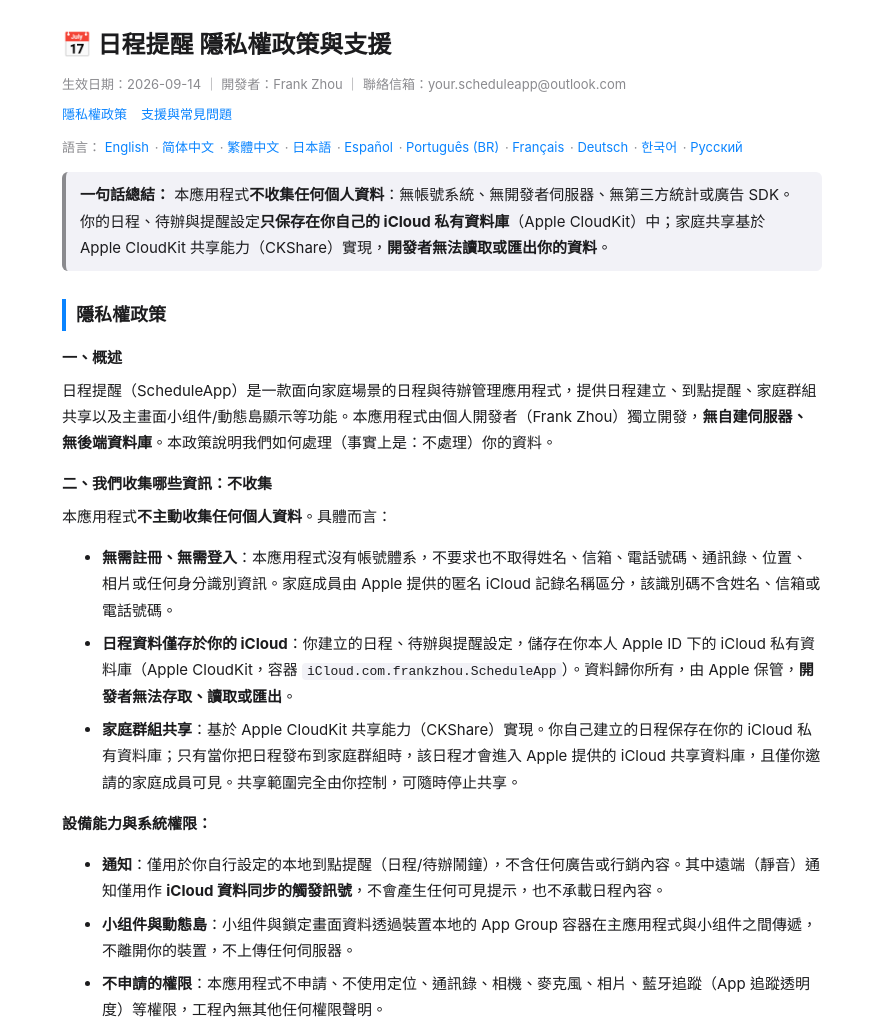
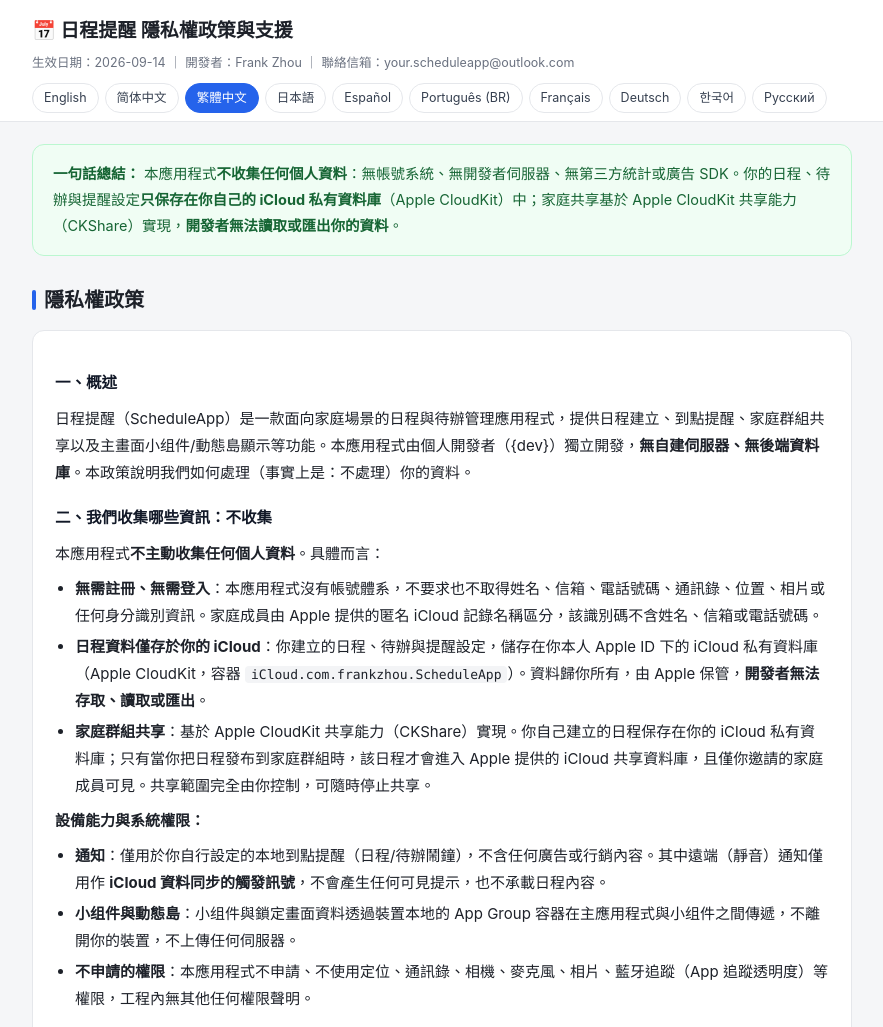
Before and after one commit to 4gk5msrpwv-cpu/privacy-pages-scheduleapp, a plain HTML site: page zh-Hant/index.html in a window 1280 px wide. Shown: the top 1027 px of the page, without its empty margins (198-1081 px from the left). Drawn offline with Linux system fonts and the light colour scheme.

Commit message:
Rewrite privacy policy per CloudKit architecture (KidsLearn-style, 10 languages)

```diff
--- a/zh-Hant/index.html
+++ b/zh-Hant/index.html
@@ -1,71 +1,127 @@
 <!DOCTYPE html>
-<html lang="zh-Hant">
+<html lang="zh-TW">
 <head>
-<meta charset="utf-8">
-<meta name="viewport" content="width=device-width, initial-scale=1">
-<meta name="color-scheme" content="light dark">
+<meta charset="UTF-8">
+<meta name="viewport" content="width=device-width, initial-scale=1.0">
+<title>日程提醒 App 隱私權政策與支援</title>
 <meta name="description" content="日程提醒 App 隱私權政策與支援：不收集任何個人資料，資料僅儲存於使用者本人的 iCloud。">
-<title>日程提醒 App 隱私權政策與支援</title>
+<link rel="canonical" href="https://4gk5msrpwv-cpu.github.io/privacy-pages-scheduleapp/zh-Hant/">
+  <link rel="alternate" hreflang="en" href="https://4gk5msrpwv-cpu.github.io/privacy-pages-scheduleapp/">
+  <link rel="alternate" hreflang="zh-Hans" href="https://4gk5msrpwv-cpu.github.io/privacy-pages-scheduleapp/zh-Hans/">
+  <link rel="alternate" hreflang="zh-Hant" href="https://4gk5msrpwv-cpu.github.io/privacy-pages-scheduleapp/zh-Hant/">
+  <link rel="alternate" hreflang="ja" href="https://4gk5msrpwv-cpu.github.io/privacy-pages-scheduleapp/ja/">
+  <link rel="alternate" hreflang="es" href="https://4gk5msrpwv-cpu.github.io/privacy-pages-scheduleapp/es/">
+  <link rel="alternate" hreflang="pt-BR" href="https://4gk5msrpwv-cpu.github.io/privacy-pages-scheduleapp/pt-BR/">
+  <link rel="alternate" hreflang="fr" href="https://4gk5msrpwv-cpu.github.io/privacy-pages-scheduleapp/fr/">
+  <link rel="alternate" hreflang="de" href="https://4gk5msrpwv-cpu.github.io/privacy-pages-scheduleapp/de/">
+  <link rel="alternate" hreflang="ko" href="https://4gk5msrpwv-cpu.github.io/privacy-pages-scheduleapp/ko/">
+  <link rel="alternate" hreflang="ru" href="https://4gk5msrpwv-cpu.github.io/privacy-pages-scheduleapp/ru/">
+  <link rel="alternate" hreflang="x-default" href="https://4gk5msrpwv-cpu.github.io/privacy-pages-scheduleapp/">
+<meta property="og:title" content="日程提醒 App 隱私權政策與支援">
+<meta property="og:description" content="日程提醒 App 隱私權政策與支援：不收集任何個人資料，資料僅儲存於使用者本人的 iCloud。">
 <style>
-:root{color-scheme:light dark;--bg:#ffffff;--fg:#1c1c1e;--fg2:#8a8a8e;--border:#d1d1d6;--quote:#f2f2f7;--accent:#0a84ff}
-@media (prefers-color-scheme:dark){:root{--bg:#000000;--fg:#f2f2f7;--fg2:#98989f;--border:#38383a;--quote:#1c1c1e;--accent:#0a84ff}}
-body{font-family:-apple-system,'PingFang SC','Hiragino Sans GB','Microsoft YaHei',sans-serif;color:var(--fg);background:var(--bg);line-height:1.75;margin:0;padding:24px 16px;font-size:15px}
-.wrap{max-width:760px;margin:0 auto}
-h1{font-size:24px;margin:0 0 6px}
-h2{font-size:18px;margin:28px 0 8px;border-left:4px solid var(--accent);padding-left:10px}
-h3{font-size:15px;margin:14px 0 4px}
-p,li{margin:7px 0}
-.meta,.langs,.nav,.footer{color:var(--fg2);font-size:13px}
-.nav{margin:6px 0 0}
-.nav a{color:var(--accent);text-decoration:none;margin-right:14px}
-.langs{margin:10px 0 0}
-.langs a{color:var(--accent);text-decoration:none;margin-right:2px}
-blockquote{background:var(--quote);border-left:4px solid var(--fg2);margin:14px 0;padding:10px 14px;border-radius:6px}
-a{color:var(--accent)}
-code{background:var(--quote);padding:1px 5px;border-radius:4px;font-size:13px}
-.footer{margin-top:36px;border-top:1px solid var(--border);padding-top:12px}
+  :root{--bg:#f5f6f8;--card:#ffffff;--ink:#1d2129;--sub:#6b7280;--blue:#2563eb;
+        --blue-bg:#eff6ff;--green:#16a34a;--green-bg:#f0fdf4;--line:#e5e7eb;--tab:#374151;}
+  *{box-sizing:border-box;margin:0;padding:0}
+  html{scroll-behavior:smooth}
+  body{font-family:-apple-system,BlinkMacSystemFont,"PingFang SC","Hiragino Sans","Microsoft YaHei","Helvetica Neue",Arial,sans-serif;
+       background:var(--bg);color:var(--ink);line-height:1.8;font-size:15px}
+  header{position:sticky;top:0;z-index:10;background:rgba(255,255,255,.96);backdrop-filter:blur(8px);border-bottom:1px solid var(--line)}
+  .head-inner{max-width:860px;margin:0 auto;padding:14px 20px 0}
+  h1{font-size:19px}
+  .head-meta{font-size:12.5px;color:var(--sub);margin:4px 0 8px}
+  .langbar{display:flex;flex-wrap:wrap;gap:6px;padding-bottom:8px}
+  .langbar a{font-size:12.5px;text-decoration:none;color:var(--tab);border:1px solid var(--line);
+             border-radius:999px;padding:3px 11px;background:#fff}
+  .langbar a.on{color:#fff;background:var(--blue);border-color:var(--blue)}
+  main{max-width:860px;margin:0 auto;padding:22px 20px 60px}
+  .card{background:var(--card);border:1px solid var(--line);border-radius:12px;padding:20px 22px;margin-bottom:16px}
+  .summary{background:var(--green-bg);border:1px solid #bbf7d0;border-radius:12px;padding:16px 20px;margin-bottom:18px;font-size:14.5px;color:#166534}
+  h2{font-size:20px;margin:26px 0 12px;display:flex;align-items:center;gap:8px;scroll-margin-top:110px}
+  h2::before{content:"";width:4px;height:20px;background:var(--blue);border-radius:2px}
+  h3{font-size:15.5px;margin:18px 0 6px;color:#111827}
+  p{margin:8px 0}
+  ul{margin:8px 0 8px 20px}
+  li{margin:4px 0}
+  code{background:#f3f4f6;border-radius:4px;padding:1px 6px;font-family:ui-monospace,Menlo,monospace;font-size:13px;word-break:break-all}
+  a{color:var(--blue)}
+  table{width:100%;border-collapse:collapse;font-size:13.5px;margin:10px 0;background:var(--card)}
+  th,td{border:1px solid var(--line);padding:8px 10px;text-align:left;vertical-align:top}
+  th{background:#f9fafb;font-weight:600;white-space:nowrap;width:130px}
+  footer{max-width:860px;margin:0 auto;padding:0 20px 40px;color:var(--sub);font-size:12.5px}
+  .disc{font-size:12.5px;color:var(--sub);margin-top:10px}
+  @media (max-width:600px){body{font-size:14.5px}.card{padding:16px 16px}h2{font-size:18px}}
 </style>
 </head>
 <body>
-<div class="wrap">
+<header>
+  <div class="head-inner">
     <h1>📅 日程提醒 隱私權政策與支援</h1>
-<p class="meta">生效日期：2026-09-14 ｜ 開發者：Frank Zhou ｜ 聯絡信箱：your.scheduleapp@outlook.com</p>
-<p class="nav"><a href="#privacy">隱私權政策</a><a href="#faq">支援與常見問題</a></p>
-<p class="langs">語言： <a href="/privacy-pages-scheduleapp/">English</a> · <a href="/privacy-pages-scheduleapp/zh-Hans/">简体中文</a> · <a href="/privacy-pages-scheduleapp/zh-Hant/">繁體中文</a> · <a href="/privacy-pages-scheduleapp/ja/">日本語</a> · <a href="/privacy-pages-scheduleapp/es/">Español</a> · <a href="/privacy-pages-scheduleapp/pt-BR/">Português (BR)</a> · <a href="/privacy-pages-scheduleapp/fr/">Français</a> · <a href="/privacy-pages-scheduleapp/de/">Deutsch</a> · <a href="/privacy-pages-scheduleapp/ko/">한국어</a> · <a href="/privacy-pages-scheduleapp/ru/">Русский</a></p>
-<blockquote><b>一句話總結：</b> 本應用程式<b>不收集任何個人資料</b>：無帳號系統、無開發者伺服器、無第三方統計或廣告 SDK。你的日程、待辦與提醒設定<b>只保存在你自己的 iCloud 私有資料庫</b>（Apple CloudKit）中；家庭共享基於 Apple CloudKit 共享能力（CKShare）實現，<b>開發者無法讀取或匯出你的資料</b>。</blockquote>
-
+    <div class="head-meta">生效日期：2026-09-14 ｜ 開發者：Frank Zhou ｜ 聯絡信箱：your.scheduleapp@outlook.com</div>
+    <div class="langbar"><a href="https://4gk5msrpwv-cpu.github.io/privacy-pages-scheduleapp/" class="">English</a><a href="https://4gk5msrpwv-cpu.github.io/privacy-pages-scheduleapp/zh-Hans/" class="">简体中文</a><a href="https://4gk5msrpwv-cpu.github.io/privacy-pages-scheduleapp/zh-Hant/" class="on">繁體中文</a><a href="https://4gk5msrpwv-cpu.github.io/privacy-pages-scheduleapp/ja/" class="">日本語</a><a href="https://4gk5msrpwv-cpu.github.io/privacy-pages-scheduleapp/es/" class="">Español</a><a href="https://4gk5msrpwv-cpu.github.io/privacy-pages-scheduleapp/pt-BR/" class="">Português (BR)</a><a href="https://4gk5msrpwv-cpu.github.io/privacy-pages-scheduleapp/fr/" class="">Français</a><a href="https://4gk5msrpwv-cpu.github.io/privacy-pages-scheduleapp/de/" class="">Deutsch</a><a href="https://4gk5msrpwv-cpu.github.io/privacy-pages-scheduleapp/ko/" class="">한국어</a><a href="https://4gk5msrpwv-cpu.github.io/privacy-pages-scheduleapp/ru/" class="">Русский</a></div>
+  </div>
+</header>
+<main>
+  <div class="summary"><b>一句話總結：</b> 本應用程式<b>不收集任何個人資料</b>：無帳號系統、無開發者伺服器、無第三方統計或廣告 SDK。你的日程、待辦與提醒設定<b>只保存在你自己的 iCloud 私有資料庫</b>（Apple CloudKit）中；家庭共享基於 Apple CloudKit 共享能力（CKShare）實現，<b>開發者無法讀取或匯出你的資料</b>。</div>
 <h2 id="privacy">隱私權政策</h2>
-<h3>一、概述</h3><p>日程提醒（ScheduleApp）是一款面向家庭場景的日程與待辦管理應用程式，提供日程建立、到點提醒、家庭群組共享以及主畫面小组件/動態島顯示等功能。本應用程式由個人開發者（Frank Zhou）獨立開發，<b>無自建伺服器、無後端資料庫</b>。本政策說明我們如何處理（事實上是：不處理）你的資料。</p><h3>二、我們收集哪些資訊：不收集</h3><p>本應用程式<b>不主動收集任何個人資料</b>。具體而言：</p><ul>
+  <div class="card">
+    <h3>一、概述</h3>
+    <p>日程提醒（ScheduleApp）是一款面向家庭場景的日程與待辦管理應用程式，提供日程建立、到點提醒、家庭群組共享以及主畫面小组件/動態島顯示等功能。本應用程式由個人開發者（{dev}）獨立開發，<b>無自建伺服器、無後端資料庫</b>。本政策說明我們如何處理（事實上是：不處理）你的資料。</p>
+    <h3>二、我們收集哪些資訊：不收集</h3>
+    <p>本應用程式<b>不主動收集任何個人資料</b>。具體而言：</p>
+    <ul>
       <li><b>無需註冊、無需登入</b>：本應用程式沒有帳號體系，不要求也不取得姓名、信箱、電話號碼、通訊錄、位置、相片或任何身分識別資訊。家庭成員由 Apple 提供的匿名 iCloud 記錄名稱區分，該識別碼不含姓名、信箱或電話號碼。</li>
       <li><b>日程資料僅存於你的 iCloud</b>：你建立的日程、待辦與提醒設定，儲存在你本人 Apple ID 下的 iCloud 私有資料庫（Apple CloudKit，容器 <code>iCloud.com.frankzhou.ScheduleApp</code>）。資料歸你所有，由 Apple 保管，<b>開發者無法存取、讀取或匯出</b>。</li>
       <li><b>家庭群組共享</b>：基於 Apple CloudKit 共享能力（CKShare）實現。你自己建立的日程保存在你的 iCloud 私有資料庫；只有當你把日程發布到家庭群組時，該日程才會進入 Apple 提供的 iCloud 共享資料庫，且僅你邀請的家庭成員可見。共享範圍完全由你控制，可隨時停止共享。</li>
-</ul><p><b>設備能力與系統權限：</b></p><ul>
+    </ul>
+    <p><b>設備能力與系統權限：</b></p>
+    <ul>
       <li><b>通知</b>：僅用於你自行設定的本地到點提醒（日程/待辦鬧鐘），不含任何廣告或行銷內容。其中遠端（靜音）通知僅用作 <b>iCloud 資料同步的觸發訊號</b>，不會產生任何可見提示，也不承載日程內容。</li>
       <li><b>小组件與動態島</b>：小组件與鎖定畫面資料透過裝置本地的 App Group 容器在主應用程式與小组件之間傳遞，不離開你的裝置，不上傳任何伺服器。</li>
       <li><b>不申請的權限</b>：本應用程式不申請、不使用定位、通訊錄、相機、麥克風、相片、藍牙追蹤（App 追蹤透明度）等權限，工程內無其他任何權限聲明。</li>
-</ul><h3>三、第三方、追蹤與廣告：均無</h3><ul>
+    </ul>
+    <h3>三、第三方、追蹤與廣告：均無</h3>
+    <ul>
       <li><b>無任何第三方程式碼</b>：工程不依賴任何第三方 SDK——無廣告 SDK、無統計/分析 SDK、無當機回報、歸因或行銷推播元件。</li>
       <li><b>不追蹤</b>：無 IDFA、無 App 追蹤授權請求、無跨應用程式/跨網站追蹤、無追蹤 Cookie、設備指紋或本地識別碼。</li>
       <li><b>絕不出售資料</b>：我們不出售、不共享、不交易使用者資料，不進行任何形式的資料變現，資料不用於廣告投放或使用者輪廓分析。</li>
       <li><b>所有網路請求只發往 Apple</b>：除載入本政策頁面外，應用程式的全部網路請求均為 iCloud/CloudKit 同步，受 <a href="https://www.apple.com/legal/privacy/" target="_blank" rel="noopener">Apple 隱私權政策</a>規範。本頁面託管在第三方靜態託管服務（GitHub Pages）上；載入本頁是應用程式對非 Apple 服務的唯一網路請求，且不攜帶任何帳號或設備識別碼。</li>
       <li>我們已在應用程式隱私權清單（PrivacyInfo.xcprivacy）中向 App Store 聲明：不追蹤使用者、不使用任何追蹤網域。</li>
-</ul><h3>四、未成年人保護</h3><ul>
+    </ul>
+    <h3>四、未成年人保護</h3>
+    <ul>
       <li>本應用程式是面向一般受眾的家庭工具應用程式，不是專為兒童設計的應用程式，也不面向任何特定年齡以下的兒童進行行銷。</li>
       <li><b>本應用程式不收集任何人的個人資料（包括兒童）</b>：兒童建立的日程與待辦同樣只保存在其本人（或家長）的 iCloud 帳戶中，開發者無法存取。</li>
       <li>若家長透過 Apple「家人共享」為兒童建立並管理子帳戶，相關帳戶遵循 Apple 規則；共享始終處於家長控制之下，可隨時停止。</li>
-<li>如你認為我們在不知情的情況下收集了未成年人資料（本應用程式架構上不會發生），請寄送信件至 your.scheduleapp@outlook.com，我們將立即協助刪除。</li>
-</ul><h3>五、資料儲存、安全與刪除</h3><ul>
+      <li>如你認為我們在不知情的情況下收集了未成年人資料（本應用程式架構上不會發生），請寄送信件至 {mail}，我們將立即協助刪除。</li>
+    </ul>
+    <h3>五、資料儲存、安全與刪除</h3>
+    <ul>
       <li>全部資料存於你 Apple ID 的 iCloud 帳戶中，受 Apple 的加密與存取控制保護；我們不保留任何伺服器端副本。（中國大陸 Apple ID 的 iCloud 資料由雲上貴州——Apple 在中國的雲服務營運方——依 Apple 政策營運。）</li>
-<li><b>刪除應用程式不會自動刪除 iCloud 資料</b>（以便你在新裝置復原）。如需徹底刪除：在 iPhone/iPad 上進入<i>「設定 → 你的 Apple ID → iCloud → 管理帳戶儲存空間 → 日程提醒 → 刪除資料」</i>；或在應用程式內刪除日程/待辦與家庭群組；也可寄送信件至 your.scheduleapp@outlook.com 取得刪除協助。</li>
+      <li><b>刪除應用程式不會自動刪除 iCloud 資料</b>（以便你在新裝置復原）。如需徹底刪除：在 iPhone/iPad 上進入<i>「設定 → 你的 Apple ID → iCloud → 管理帳戶儲存空間 → 日程提醒 → 刪除資料」</i>；或在應用程式內刪除日程/待辦與家庭群組；也可寄送信件至 {mail} 取得刪除協助。</li>
       <li>少量介面偏好（語言、顯示設定等）儲存在<b>裝置本地</b>（系統 UserDefaults），不離開你的裝置，也不同步到 iCloud。</li>
       <li><b>本地優先</b>：即使未開啟 iCloud 或網路不可用，應用程式仍可離線記錄日程並正常觸發本地提醒。</li>
       <li>請妥善保管你的 Apple ID 與設備密碼——它們是這份資料的首要保護。</li>
-</ul><h3>六、政策更新</h3><p>如本政策發生變更，我們將更新本頁面並修訂頂部的「生效日期」。重大變更（例如引入任何新的資料收集）還將在應用程式內顯著提示。請定期查看本頁以取得最新版本。</p><h3>七、聯絡我們</h3><p>如對本政策或你的資料有任何疑問、投訴或刪除請求，請寄送信件至 <b>your.scheduleapp@outlook.com</b>。我們通常會在 <b>3 個工作日內</b>回覆。</p>
-
-<h2 id="faq">支援與常見問題</h2>
-<h3>資料會遺失嗎？</h3><p>不會。資料保存在你的 iCloud 中，隨你的 Apple 帳戶保留；刪除應用程式不會刪除 iCloud 資料。</p><h3>換新手機怎麼辦？</h3><p>在新裝置登入同一 iCloud 帳戶並開啟本應用程式的 iCloud 同步，資料會自動出現。</p><h3>家庭成員能看到什麼？</h3><p>只有你發布到家庭群組的日程。未發布的日程保存在你的 iCloud 私有資料庫，其他成員不可見。</p><h3>開發者能看到我的日程嗎？</h3><p>不能。資料在你的 iCloud 中，開發者沒有存取通道。</p><h3>提醒沒有響？</h3><p>請檢查系統「設定 → 通知」中本應用程式的通知權限，以及應用程式內提醒是否開啟；未登入 iCloud 時應用程式以單機模式運行，本地提醒仍然有效。</p><h3>支援哪些語言？</h3><p>10 種：簡體中文、繁體中文、English、日本語、Español、Português (BR)、Français、Deutsch、한국어、Русский。</p><h3>聯絡我們</h3><p>信件 <b>your.scheduleapp@outlook.com</b>，3 個工作日內回覆。</p>
-
-<div class="footer">© 2026 Frank Zhou · 日程提醒 ScheduleApp — 如有疑問請寄送信件至 your.scheduleapp@outlook.com。</div>
+    </ul>
+    <h3>六、政策更新</h3>
+    <p>如本政策發生變更，我們將更新本頁面並修訂頂部的「生效日期」。重大變更（例如引入任何新的資料收集）還將在應用程式內顯著提示。請定期查看本頁以取得最新版本。</p>
+    <h3>七、聯絡我們</h3>
+    <p>如對本政策或你的資料有任何疑問、投訴或刪除請求，請寄送信件至 <b>{mail}</b>。我們通常會在 <b>3 個工作日內</b>回覆。</p>
   </div>
+<h2 id="support">支援與常見問題</h2>
+  <div class="card">
+    <table>
+      <tr><th>資料會遺失嗎？</th><td>不會。資料保存在你的 iCloud 中，隨你的 Apple 帳戶保留；刪除應用程式不會刪除 iCloud 資料。</td></tr>
+      <tr><th>換新手機怎麼辦？</th><td>在新裝置登入同一 iCloud 帳戶並開啟本應用程式的 iCloud 同步，資料會自動出現。</td></tr>
+      <tr><th>家庭成員能看到什麼？</th><td>只有你發布到家庭群組的日程。未發布的日程保存在你的 iCloud 私有資料庫，其他成員不可見。</td></tr>
+      <tr><th>開發者能看到我的日程嗎？</th><td>不能。資料在你的 iCloud 中，開發者沒有存取通道。</td></tr>
+      <tr><th>提醒沒有響？</th><td>請檢查系統「設定 → 通知」中本應用程式的通知權限，以及應用程式內提醒是否開啟；未登入 iCloud 時應用程式以單機模式運行，本地提醒仍然有效。</td></tr>
+      <tr><th>支援哪些語言？</th><td>10 種：簡體中文、繁體中文、English、日本語、Español、Português (BR)、Français、Deutsch、한국어、Русский。</td></tr>
+      <tr><th>聯絡我們</th><td>信件 <b>{mail}</b>，3 個工作日內回覆。</td></tr>
+    </table>
+  </div>
+  <div class="disc">本頁為英文版的中文譯本，如譯文與英文版有歧義，以 <a href="https://4gk5msrpwv-cpu.github.io/privacy-pages-scheduleapp/">英文版</a> 為準。</div>
+</main>
+<footer>© 2026 Frank Zhou · 日程提醒 ScheduleApp — 如有疑問請寄送信件至 your.scheduleapp@outlook.com。</footer>
 </body>
 </html>
```
Lines whose indentation alone changed are shown as unchanged.
